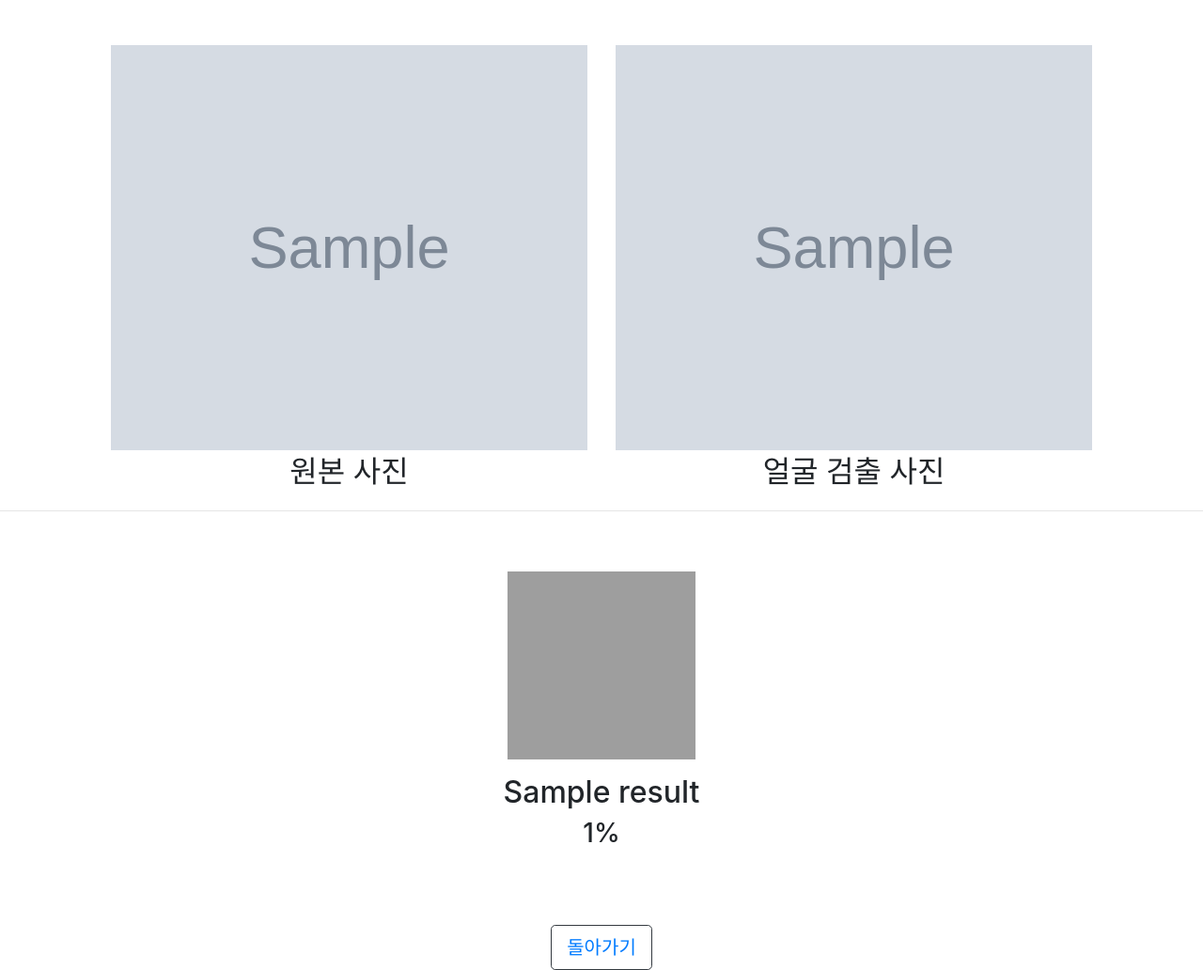
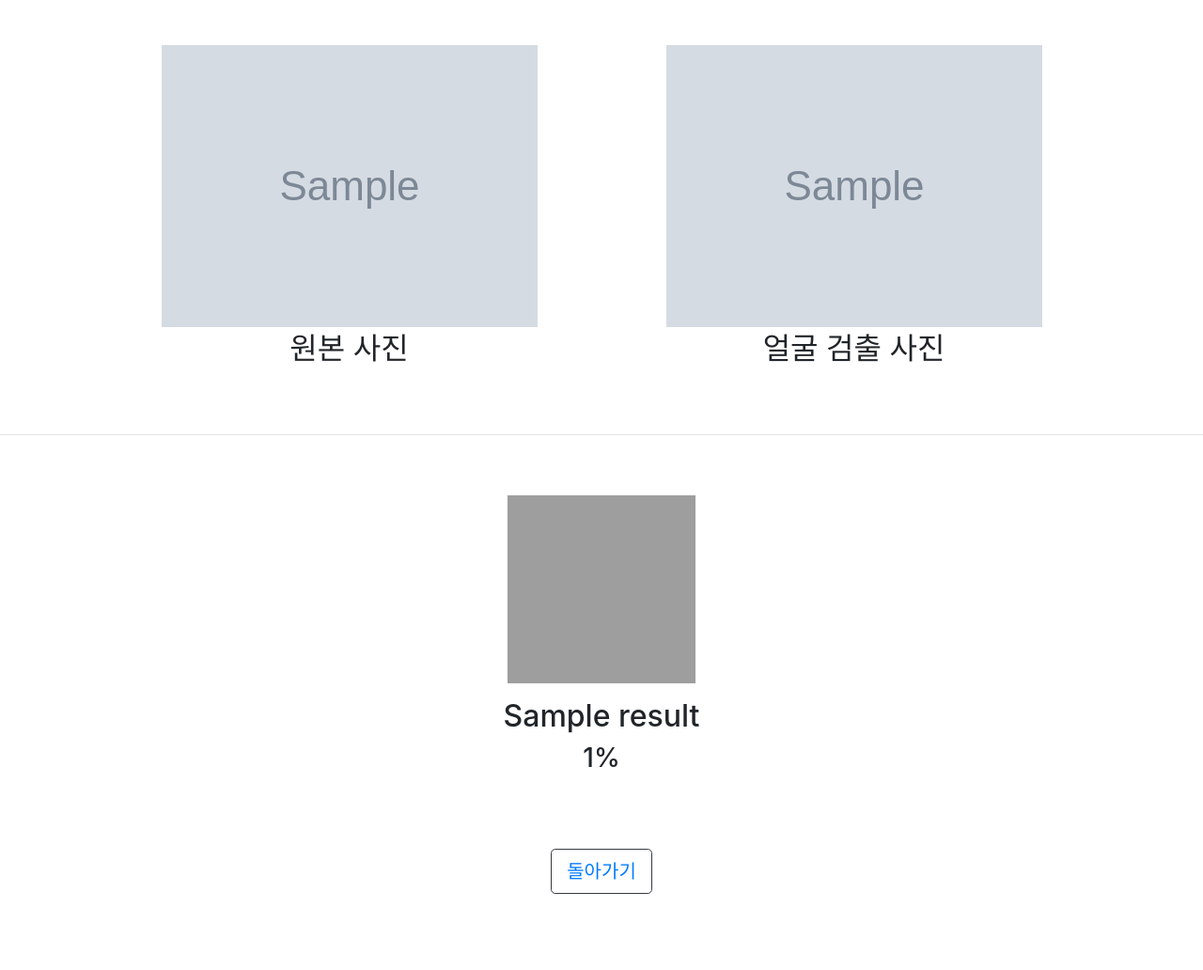
Before and after one commit to seosaju/django_face_recognition, a Django app: template templates/face_recognition/display_image.html in a window 1280 px wide. Shown: the whole page at 94% size. After the commit the page ends 951 px from the top, so only its background shows below. Run offline with Django 3.2, Linux system fonts and the light colour scheme; the template is opened without the code that fills it: most values are stand-ins (such as "Sample title", 1, 10 or a date in 2020); grey boxes marked "Sample" are stand-in pictures; some libraries are stand-ins or nearby versions; grey boxes are pictures that could not be loaded.

Commit message:
불필요한 CSS 삭제

```diff
--- a/static/css/face.css
+++ b/static/css/face.css
@@ -3,8 +3,3 @@
     height: 200px;
     overflow: hidden;
 }
-
-.recognition-image {
-    width: 100%;
-    height: 100%;
-}
```
